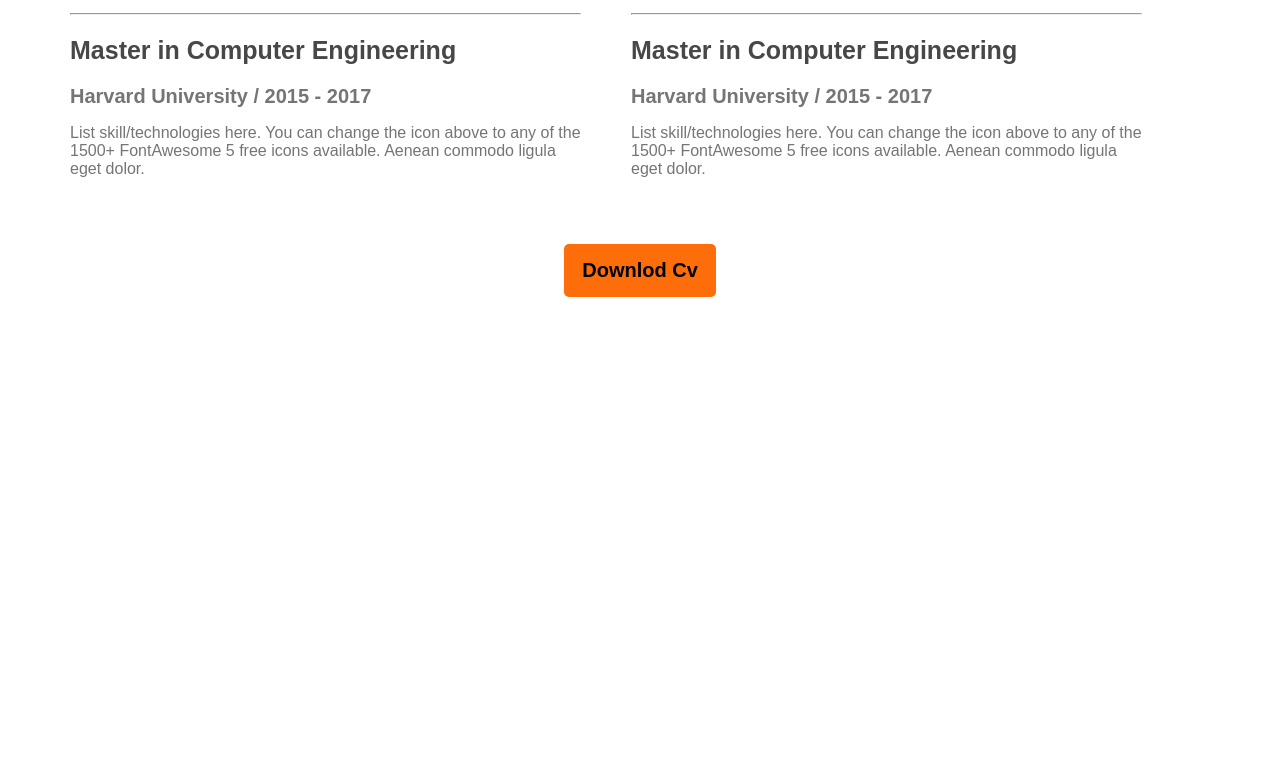
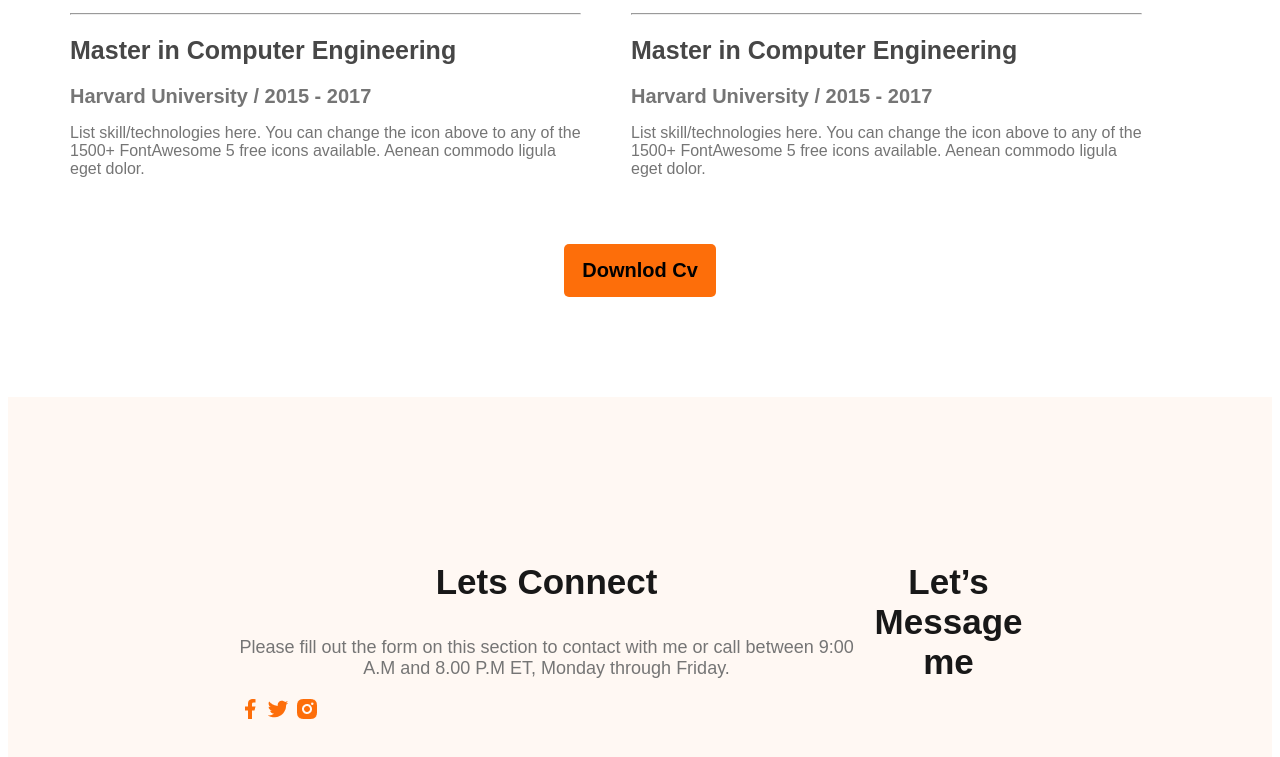
Before and after one commit to Imran-Hossain-Dev/developer-portfolio, a plain HTML site: page index.html in a window 1280 px wide. Shown: the part 2742-3499 px from the top of the page. Before the commit the page ends 3047 px from the top, so only its background shows below. Drawn offline with Linux system fonts and the light colour scheme.

Commit message:
added footer

```diff
--- a/index.html
+++ b/index.html
@@ -136,6 +136,18 @@
         </section>
     </main>
     <footer>
+        <div class="footer-column">
+            <h3 class="section-title">Lets Connect</h3>
+            <p class="section-description">Please fill out the form on this section to contact with me or call between 9:00 A.M and 8.00 P.M ET, Monday through Friday.</p>
+            <div class="social-icon">
+                <a href=""><img src="images/icons/facebook.png" alt=""></a>
+                <a href=""><img src="images/icons/twitter.png" alt=""></a>
+                <a href=""><img src="images/icons/insta.png" alt=""></a>
+            </div>
+        </div>
+        <div class="footer-column">
+            <h3 class="section-title">Let’s Message me</h3>
+        </div>
 
 
     </footer>
--- a/styles/portfolio.css
+++ b/styles/portfolio.css
@@ -193,3 +193,11 @@ width: 511px;
     text-align: center;
     margin-top: 50px;
 }
+
+/* ooter style */
+footer{
+    display: flex;
+    background: #FFF8F3;
+    padding: 130px 230px;
+    margin-top: 100px;
+}
```
